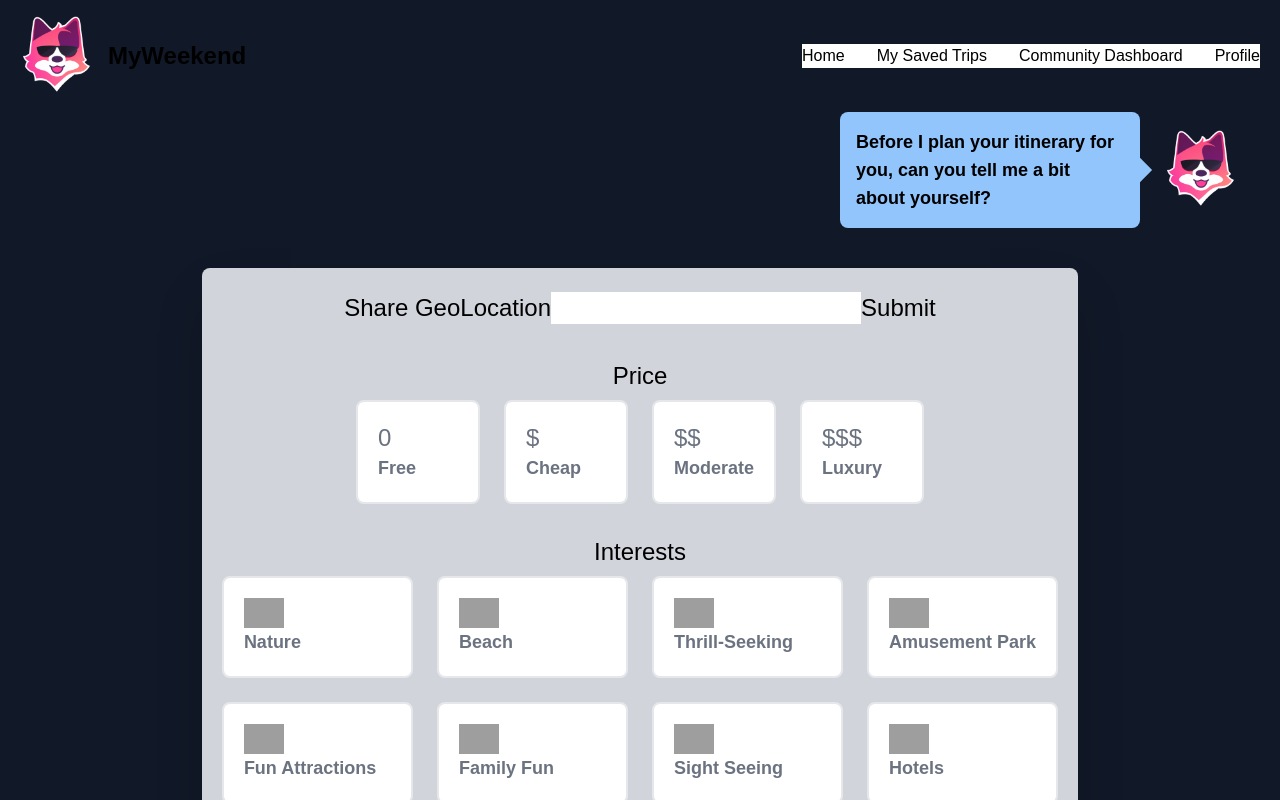
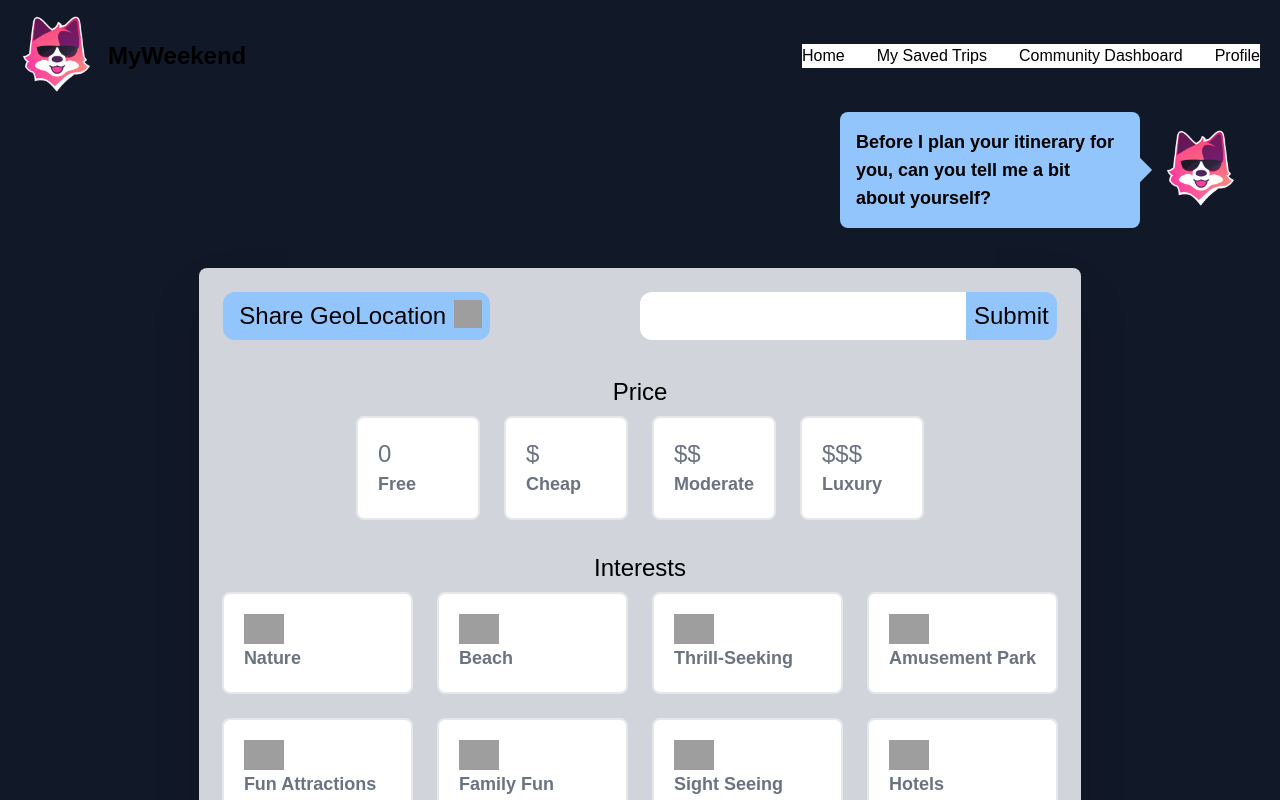
Before and after one commit to MyWeekend-HTV2023/MyWeekend, a React (Vite) app in the folder client/: page /local in a window 1280 px wide. Shown: the top 800 px of the page. Built offline with nearby package versions, Linux system fonts and the light colour scheme; grey boxes are pictures that could not be loaded.

Commit message:
minor aesthetic changes in local page

```diff
--- a/client/src/pages/Local.jsx
+++ b/client/src/pages/Local.jsx
@@ -104,16 +104,29 @@ function Local() {
           </div>
           <img className="h-20 w-20 " src={logo} alt="MyWeekend Logo" />
         </div>
+
       <div class="p-2 bg-gray-300 flex items-center flex-col rounded-lg shadow-2xl">
         <div class="p-2">
+
           <div class="flex justify-center text-2xl p-2">
-            <button onClick={getLocation} class="">Share GeoLocation</button>
-            <form id='location' onSubmit={(e) => submitLocation(e, location)}>
-              <input id='location-search' type="text" onChange={(e) => setLocation(e.target.value)} required/>
-              <button type="submit">Submit</button>
-            </form>
+            <div class='grid grid-cols-2'>
+              <div class='inline-flex items-center justify-between'>
+              <button onClick={getLocation} class="bg-blue-300 inline-flex p-2 rounded-xl">
+                <p class='px-2'>Share GeoLocation</p>
+                <img class="h-7 w-7"src="https://cdn4.iconfinder.com/data/icons/materia-social-free/24/038_028_share_link_friends_send_android_material-512.png"></img>
+              </button>
+              </div>
+            <div class=''>
+              <form id='location' onSubmit={(e) => submitLocation(e, location)}>
+                <input id='location-search' class='p-2 rounded-tl-xl rounded-bl-xl' type="text" onChange={(e) => setLocation(e.target.value)} required/>
+                <button class='bg-blue-300 p-2 rounded-tr-xl rounded-br-xl' type="submit">Submit</button>
+              </form>
+            </div>
+            </div>
           </div>
+
         <div class='absolute invisible'>
+
           <ul class="grid w-full gap-6 md:grid-cols-3">
               <li>
                   <input type="radio" id="react-option" value="" class="hidden peer" required=""></input>
```
